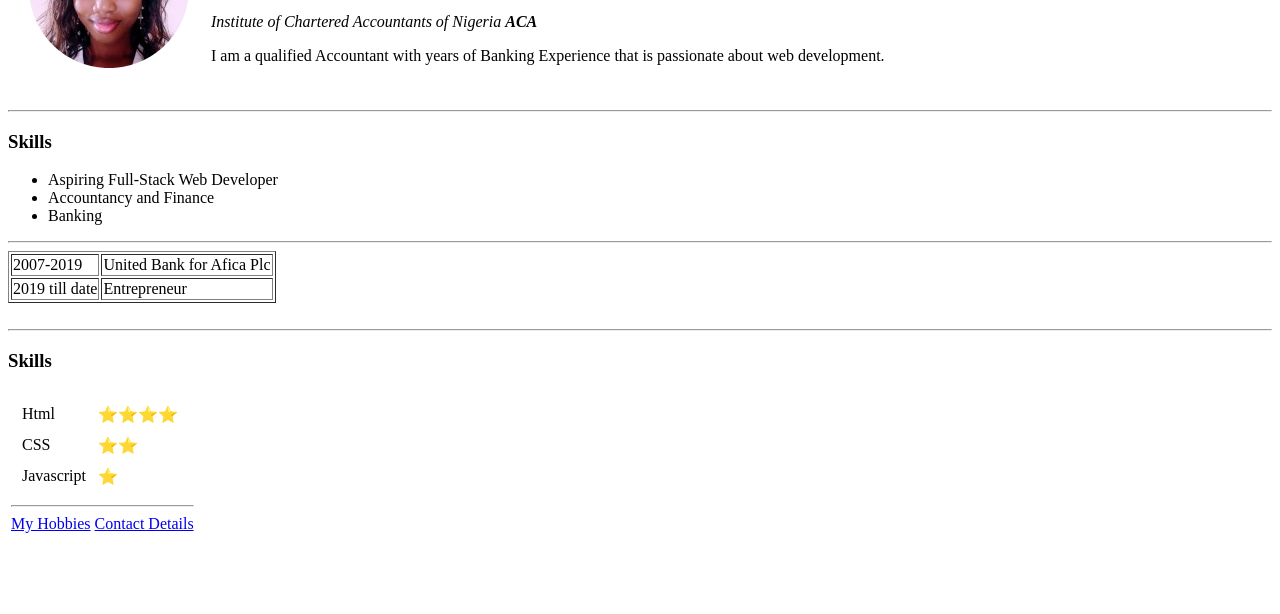
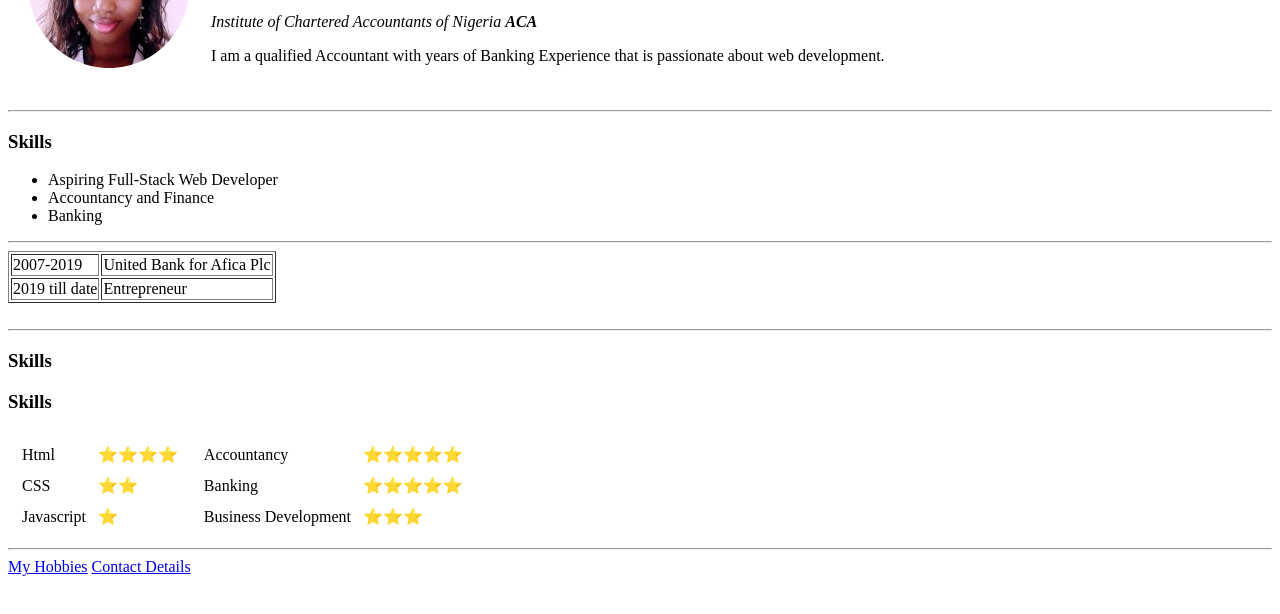
Before and after one commit to Merocodes/CV, a plain HTML site: page index.html in a window 1280 px wide. Shown: the part 130-744 px from the top of the page. Drawn offline with Linux system fonts and the light colour scheme.

Commit message:
Update index.html

```diff
--- a/index.html
+++ b/index.html
@@ -49,6 +49,8 @@
 
     <h3>Skills</h3>
 
+    <h3>Skills</h3>
+
     <table>
         <tr>
 
@@ -70,7 +72,28 @@
                 </tr>
                 </table>
 
+                </td>
 
+     <td>
+        <table cellspacing="10">
+            <tr>
+            <td>Accountancy</td>
+            <td>⭐⭐⭐⭐⭐</td>
+            </tr>
+
+            <tr>
+            <td>Banking</td>
+            <td>⭐⭐⭐⭐⭐</td>
+            </tr>
+
+            <tr>
+            <td>Business Development</td>
+            <td>⭐⭐⭐</td>
+            </tr>
+        </table>
+    </td>
+    </tr>
+</table>
 
     <hr>
 
```
